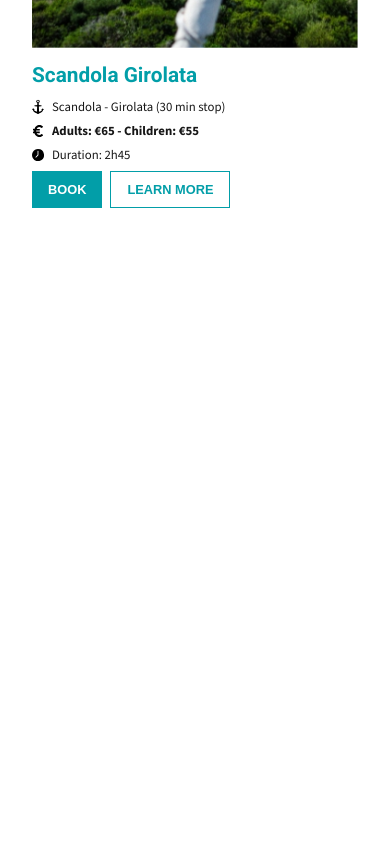
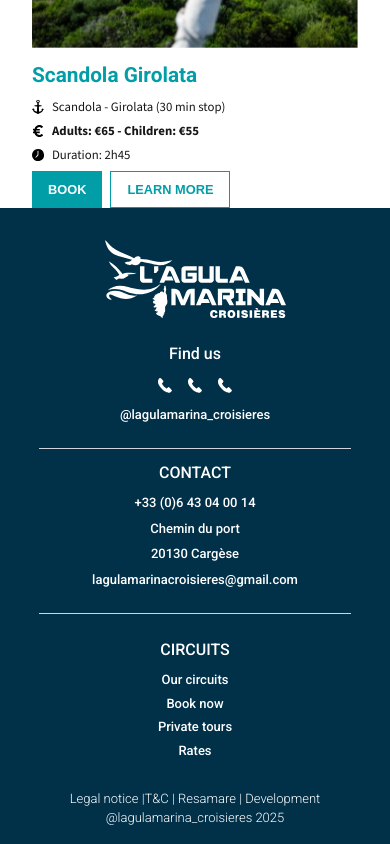
Before and after one commit to MisterPingouin/agula, a Next.js app in the folder frontend/: page /en in a window 390 px wide. Shown: the part 3055-3899 px from the top of the page. Before the commit the page ends 3263 px from the top, so only its background shows below. Built offline with nearby package versions, Linux system fonts and the light colour scheme; a web font is replaced by a local one.

Commit message:
footer mobile

```diff
--- /dev/null
+++ b/frontend/src/app/[locale]/components/Footer/Footer.js
@@ -0,0 +1,93 @@
+"use client";
+
+import React from "react";
+import Image from "next/image";
+import Link from "next/link";
+import { useScopedI18n } from "./../../../locales/I18nContext";
+
+const Footer = () => {
+  const t = useScopedI18n("footer");
+
+  return (
+    <footer className="flex flex-col items-center justify-start bg-blue-3 text-white w-full h-auto">
+      {/* Logo */}
+      <div className="mt-8">
+        <Link href="/" className="cursor-pointer">
+          <Image
+            src="/images/logowhite.svg"
+            alt="logo lagula marina"
+            width={181}
+            height={78}
+          />
+        </Link>
+      </div>
+
+      {/* Retrouvez-nous */}
+      <p className="mt-6 mb-3 font-medium font-title text-15px">
+        {t("findUs")}
+      </p>
+      <div className="flex space-x-4">
+        {/* Icônes réseaux sociaux (tripadvisor, facebook, instagram, etc.) */}
+        <Link href="#">
+          <Image src="/images/whitephone.svg" alt="Tripadvisor" width={14} height={14} />
+        </Link>
+        <Link href="#">
+          <Image src="/images/whitephone.svg" alt="Facebook" width={14} height={14} />
+        </Link>
+        <Link href="#">
+          <Image src="/images/whitephone.svg" alt="Instagram" width={14} height={14} />
+        </Link>
+      </div>
+      <p className="mt-3 font-medium font-title text-13px">
+        @lagulamarina_croisieres
+      </p>
+
+      {/* Séparateur */}
+      <hr className="w-[80%] border-gray-300 mt-6 mb-3" />
+
+      {/* Contact */}
+      <h2 className="font-medium text-18px font-title mb-2">
+        {t("contact")}
+      </h2>
+      <div className="flex flex-col gap-1.5 justify-center items-center font-title font-medium text-13px">
+        {/* Lien téléphonique */}
+        <p>
+          <Link href="tel:+33643040014">+33 (0)6 43 04 00 14</Link>
+        </p>
+        <p>Chemin du port</p>
+        <p>20130 Cargèse</p>
+        {/* Lien mailto */}
+        <p>
+          <Link href="mailto:lagulamarinacroisieres@gmail.com">
+            lagulamarinacroisieres@gmail.com
+          </Link>
+        </p>
+      </div>
+
+      <hr className="w-[80%] border-gray-300 my-6" />
+
+      {/* Circuits */}
+      <h2 className="font-medium text-18px font-title mb-2">
+        {t("circuits")}
+      </h2>
+      <div className="flex flex-col gap-1 justify-center items-center font-title font-medium text-13px mb-7">
+        <Link href="#">{t("nosCircuits")}</Link>
+        <Link href="#">{t("reserver")}</Link>
+        <Link href="#">{t("privatisation")}</Link>
+        <Link href="#">{t("tarifs")}</Link>
+      </div>
+
+      {/* Mentions légales et autres */}
+      <p className="mt-auto mb-4 text-13px font-title font-light text-center px-4">
+        <Link href="#">{t("mentionsLegales")}</Link> |
+        <Link href="#">{t("cgv")}</Link> |
+        <Link href="#"> Resamare</Link> |
+        <Link href="#">{t("realisation")}</Link>
+        <br />
+        @lagulamarina_croisieres 2025
+      </p>
+    </footer>
+  );
+};
+
+export default Footer;
--- a/frontend/src/app/[locale]/fonts.js
+++ b/frontend/src/app/[locale]/fonts.js
@@ -3,7 +3,7 @@ import { Roboto, Ms_Madi, Source_Sans_3 } from 'next/font/google';
 export const roboto = Roboto({
   variable: '--font-roboto',
   subsets: ['latin'],
-  weight: ['300', '400', '700'],
+  weight: ['300', '400', '500', '700'],
 });
 
 export const msMadi = Ms_Madi({
--- a/frontend/src/app/[locale]/layout.js
+++ b/frontend/src/app/[locale]/layout.js
@@ -1,4 +1,5 @@
 import Header from "./components/Header/Header";
+import Footer from "./components/Footer/Footer";
 import { roboto, msMadi, sourceSans3 } from "./fonts";
 import "./globals.css";
 import { I18nProvider } from "../locales/I18nContext";
@@ -27,6 +28,7 @@ export default async function RootLayout({ children, params }) {
         <I18nProvider locale={finalLocale}>
           <Header />
           {children}
+          <Footer />
         </I18nProvider>
       </body>
     </html>
--- a/frontend/src/app/locales/en.js
+++ b/frontend/src/app/locales/en.js
@@ -87,6 +87,18 @@ const en = {
     reserveButton: "BOOK",
     learnMoreButton: "LEARN MORE",
   },
+  footer: {
+    findUs: "Find us",
+    contact: "CONTACT",
+    circuits: "CIRCUITS",
+    nosCircuits: "Our circuits",
+    reserver: "Book now",
+    privatisation: "Private tours",
+    tarifs: "Rates",
+    mentionsLegales: "Legal notice",
+    cgv: "T&C",
+    realisation: " Development",
+  },
 };
 
 export default en;
--- a/frontend/src/app/locales/fr.js
+++ b/frontend/src/app/locales/fr.js
@@ -86,6 +86,18 @@ const fr = {
     reserveButton: "RÉSERVER",
     learnMoreButton: "EN SAVOIR PLUS",
   },
+    footer: {
+      findUs: "Retrouvez-nous",
+      contact: "CONTACT",
+      circuits: "CIRCUITS",
+      nosCircuits: "Nos circuits",
+      reserver: "Réserver",
+      privatisation: "Privatisation",
+      tarifs: "Tarifs",
+      mentionsLegales: "Mentions légales",
+      cgv: " CGV",
+      realisation: " Réalisation",
+    },
 };
 
 export default fr;
--- a/frontend/tailwind.config.mjs
+++ b/frontend/tailwind.config.mjs
@@ -32,6 +32,7 @@ export default {
       fontSize: {
         '9px'  : '0.563rem',
         '12px' : '0.63rem',
+        '13px' : '0.813rem',
         '14px' : '0.8rem',
         '17px' : '1.063rem',
         '21px' : '1.313rem',
```
